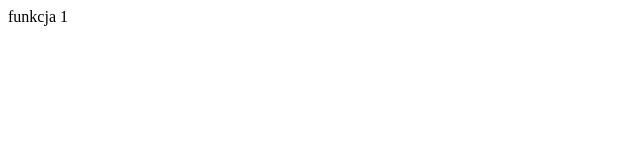
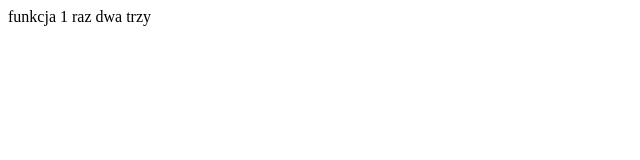
Before and after one commit to whatevermaycome/test, a plain HTML site: page index.html in a window 1280 px wide. Shown: the full height of the page, 0-640 px from the left. Drawn offline with Linux system fonts and the light colour scheme.

Commit message:
nowy branch - funkcja 1 - cd (cherry picked from commit c50fbf0)

```diff
--- a/index.html
+++ b/index.html
@@ -6,5 +6,6 @@
 </head>
 <body>
 funkcja 1
+raz dwa trzy
 </body>
 </html>
```
